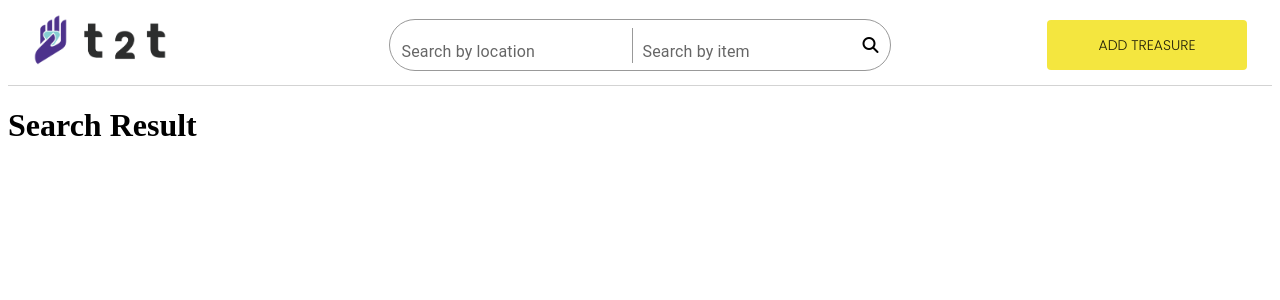
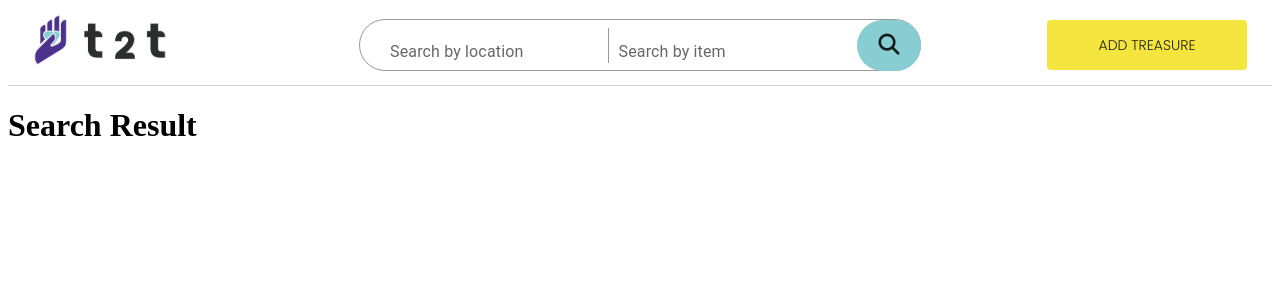
Before and after one commit to TonyWalker101/trash2treasure, a React (Create React App) app: page /search-result in a window 1280 px wide. Shown: the top 300 px of the page. Built offline with nearby package versions, Linux system fonts and the light colour scheme.

Commit message:
add result page search bar style

```diff
--- a/src/components/layout/SearchHeader.jsx
+++ b/src/components/layout/SearchHeader.jsx
@@ -20,7 +20,9 @@ const HomeHeader = () => {
 
           <TextField id="standard-basic" label="Search by item" variant="standard" size="small" InputProps={{ disableUnderline: true }}/>
 
-          <i class="fa-solid fa-magnifying-glass"></i>
+          <ThemeProvider theme={theme}>
+            <Button variant="contained" disableElevation color="primary" className="search-button" sx={{ borderRadius: 8 }}><i class="fa-solid fa-magnifying-glass fa-xl"></i></Button>
+          </ThemeProvider>
         </form>
     </header>
 
--- a/src/stylesheet/Home.css
+++ b/src/stylesheet/Home.css
@@ -70,13 +70,14 @@ footer {
 
 .header-search-bar {
   display: flex;
-  justify-content: center;
   align-items: center;
-  border: solid 1px #999999;
+  justify-content: space-between;
+  border: 1px solid #999999;
   width: 500px;
   border-radius: 250px;
   height: 50px;
   margin-top: -55px;
+  padding: 0 30px;
 }
 
 .vl {
@@ -84,3 +85,10 @@ footer {
   height: 35px;
   margin: 0 10px;
 }
+
+.search-button {
+  height: 51px;
+  width: 50px;
+  position: absolute;
+  right: -31px;
+}
```
